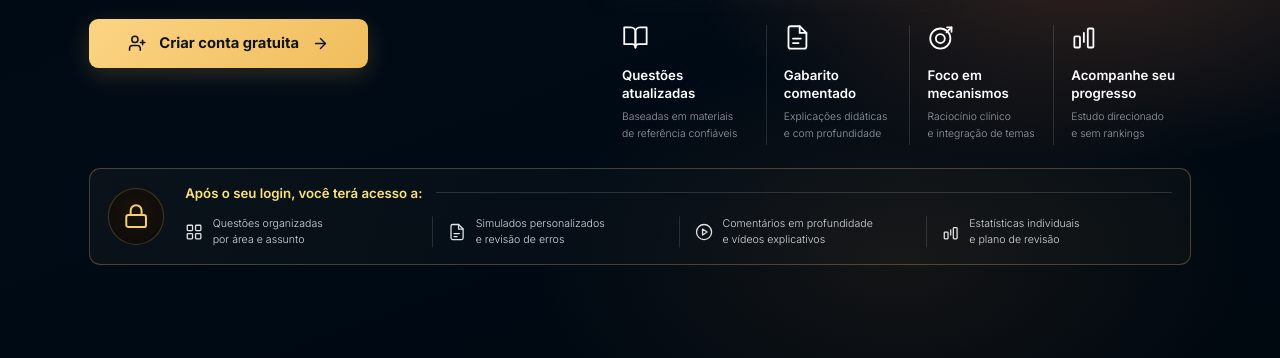
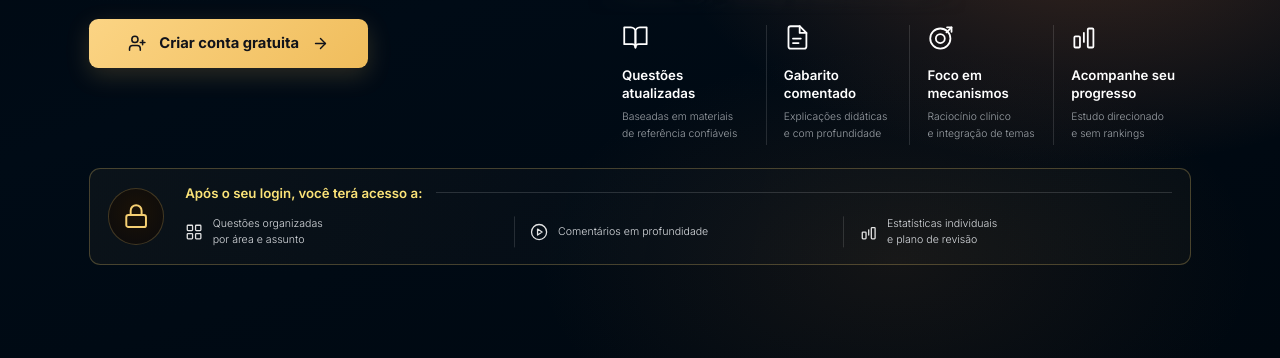
Before and after one commit to renatomourap/medquest-helen-taussig, a plain HTML site: page index.html in a window 1280 px wide. Shown: the part 442-800 px from the top of the page. Drawn offline with nearby package versions, Linux system fonts and the light colour scheme; a web font is replaced by a local one.

Commit message:
Enxuga a faixa de acesso para três itens
Remove "Simulados personalizados e revisão de erros" e a linha
"e vídeos explicativos", ajustando a grade do banner.

Co-Authored-By: Claude Opus 5 <noreply@anthropic.com>
Claude-Session: https://claude.ai/code/session_01QWnV1mXX2WCwmemJV32cBW

```diff
--- a/index.html
+++ b/index.html
@@ -293,7 +293,7 @@
   .lp-banner-head i { flex: 1; height: 1px; background: rgba(255,255,255,0.14); }
   .lp-banner-items {
     display: grid;
-    grid-template-columns: repeat(4, 1fr);
+    grid-template-columns: repeat(3, 1fr);
   }
   .lp-bi {
     display: flex;
@@ -1149,15 +1149,9 @@
         </div>
         <div class="lp-bi">
           <svg viewBox="0 0 24 24" fill="none" stroke="currentColor" stroke-width="1.7" stroke-linecap="round" stroke-linejoin="round">
-            <path d="M14 2H6a2 2 0 0 0-2 2v16a2 2 0 0 0 2 2h12a2 2 0 0 0 2-2V8z"/><polyline points="14 2 14 8 20 8"/><line x1="8" y1="14" x2="15" y2="14"/><line x1="8" y1="18" x2="12" y2="18"/>
-          </svg>
-          <span>Simulados personalizados<br>e revisão de erros</span>
-        </div>
-        <div class="lp-bi">
-          <svg viewBox="0 0 24 24" fill="none" stroke="currentColor" stroke-width="1.7" stroke-linecap="round" stroke-linejoin="round">
             <circle cx="12" cy="12" r="10"/><polygon points="10 8 16 12 10 16 10 8"/>
           </svg>
-          <span>Comentários em profundidade<br>e vídeos explicativos</span>
+          <span>Comentários em profundidade</span>
         </div>
         <div class="lp-bi">
           <svg viewBox="0 0 24 24" fill="none" stroke="currentColor" stroke-width="1.7" stroke-linecap="round" stroke-linejoin="round">
```
